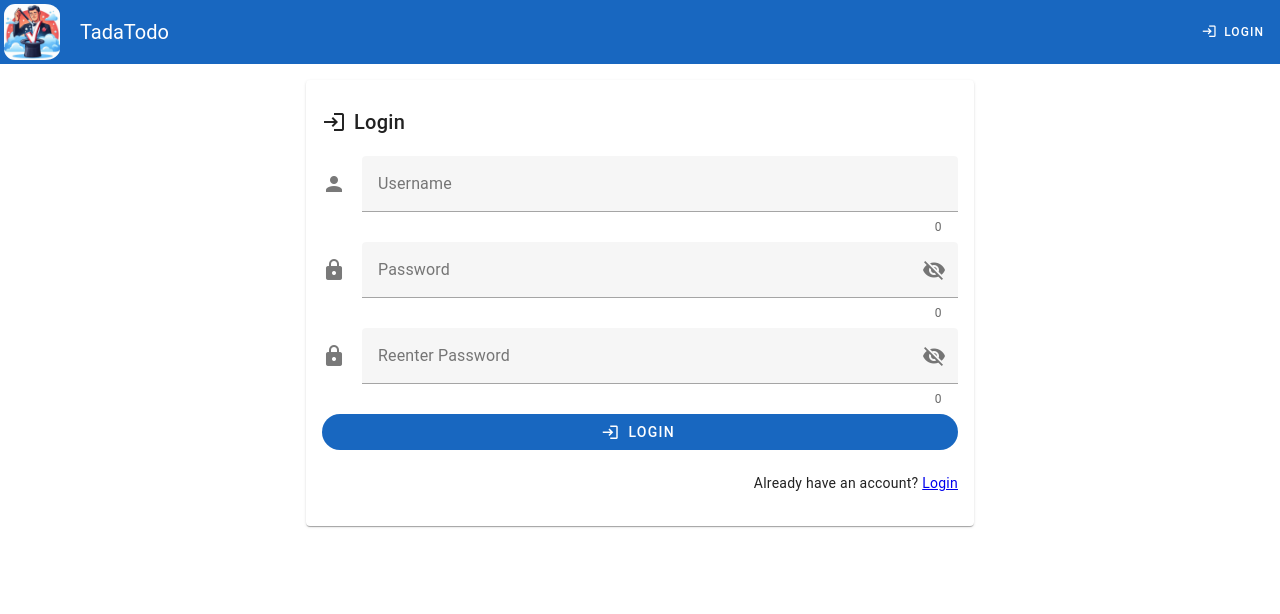
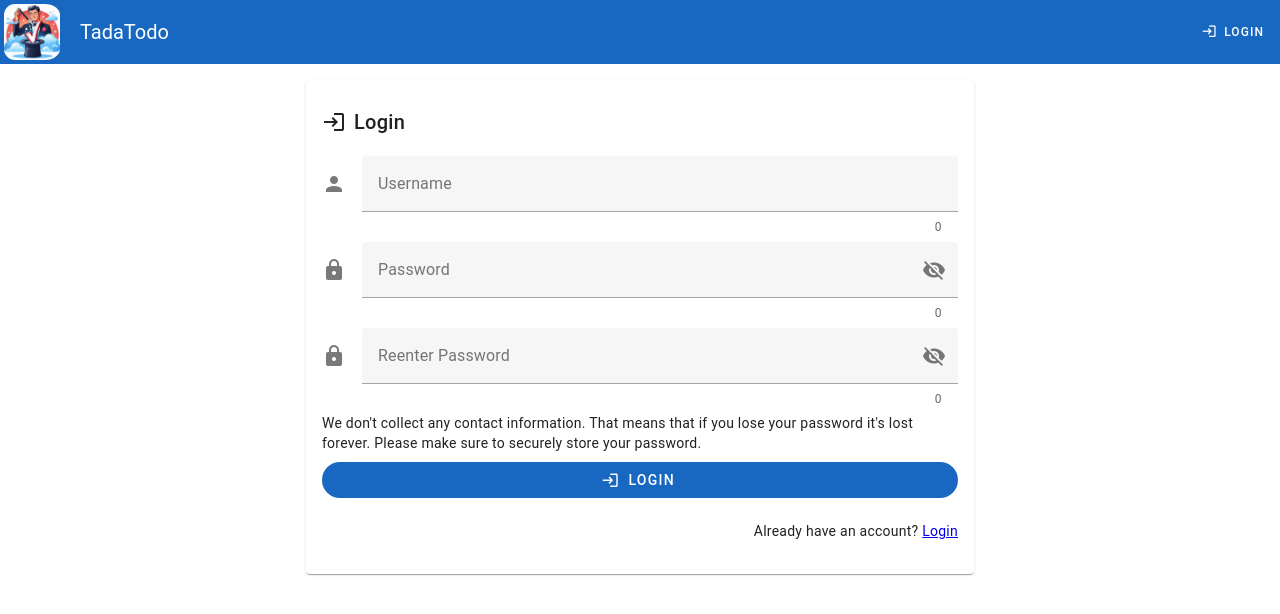
Before and after one commit to PrinceManfred/TadaTodo, a Vue app in the folder TadaTodo.Client/: page /register in a window 1280 px wide. Shown: the top 614 px of the page. Built offline with nearby package versions, Linux system fonts and the light colour scheme; no server answers.

Commit message:
Add password storage warning to RegistrationForm
A warning message has been added to inform users that no contact information is collected and lost passwords cannot be recovered. Users are advised to securely store their passwords.

```diff
--- a/TadaTodo.Client/src/components/RegistrationForm.vue
+++ b/TadaTodo.Client/src/components/RegistrationForm.vue
@@ -50,6 +50,10 @@
                     :rules="[matchPasswords, minimumLength(6)]"
                     class="my-2"
                   />
+                  <p class="my-2">
+                    We don't collect any contact information. That means that if you lose your
+                    password it's lost forever. Please make sure to securely store your password.
+                  </p>
                   <v-btn
                     type="submit"
                     prepend-icon="mdi-login"
```
